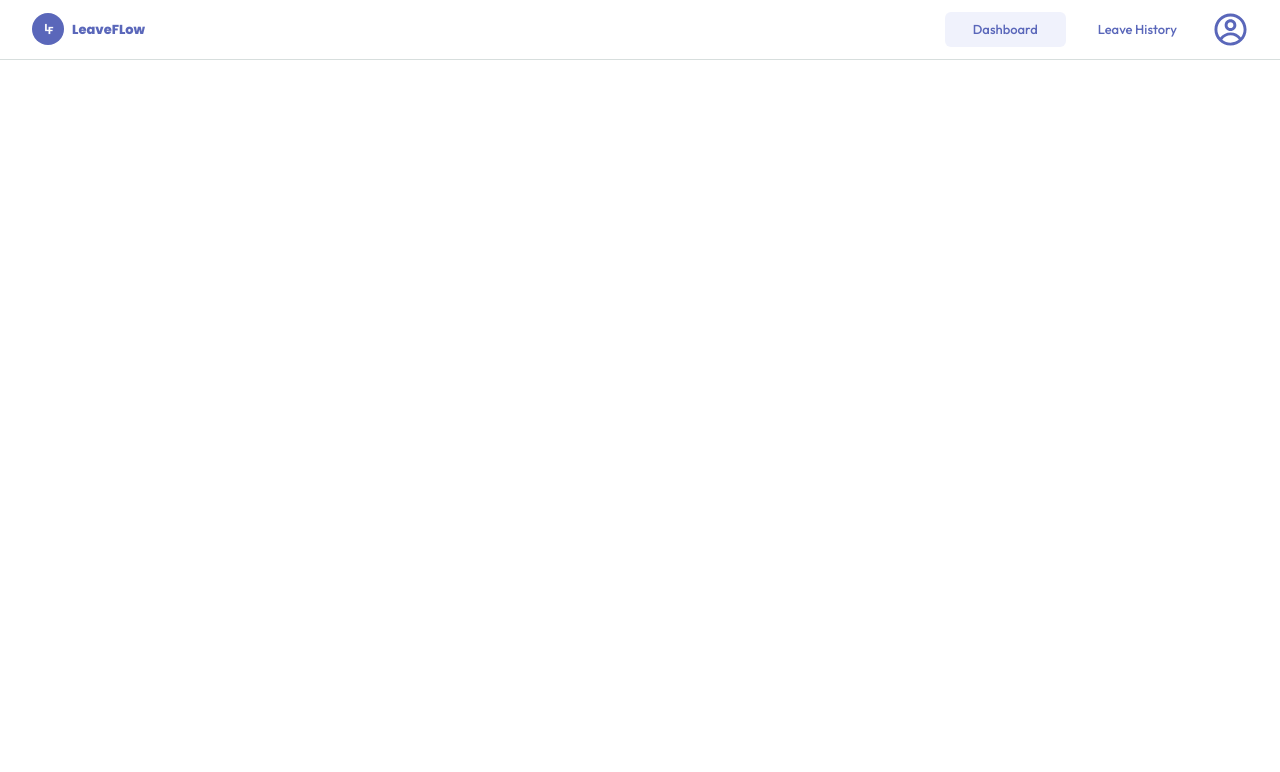
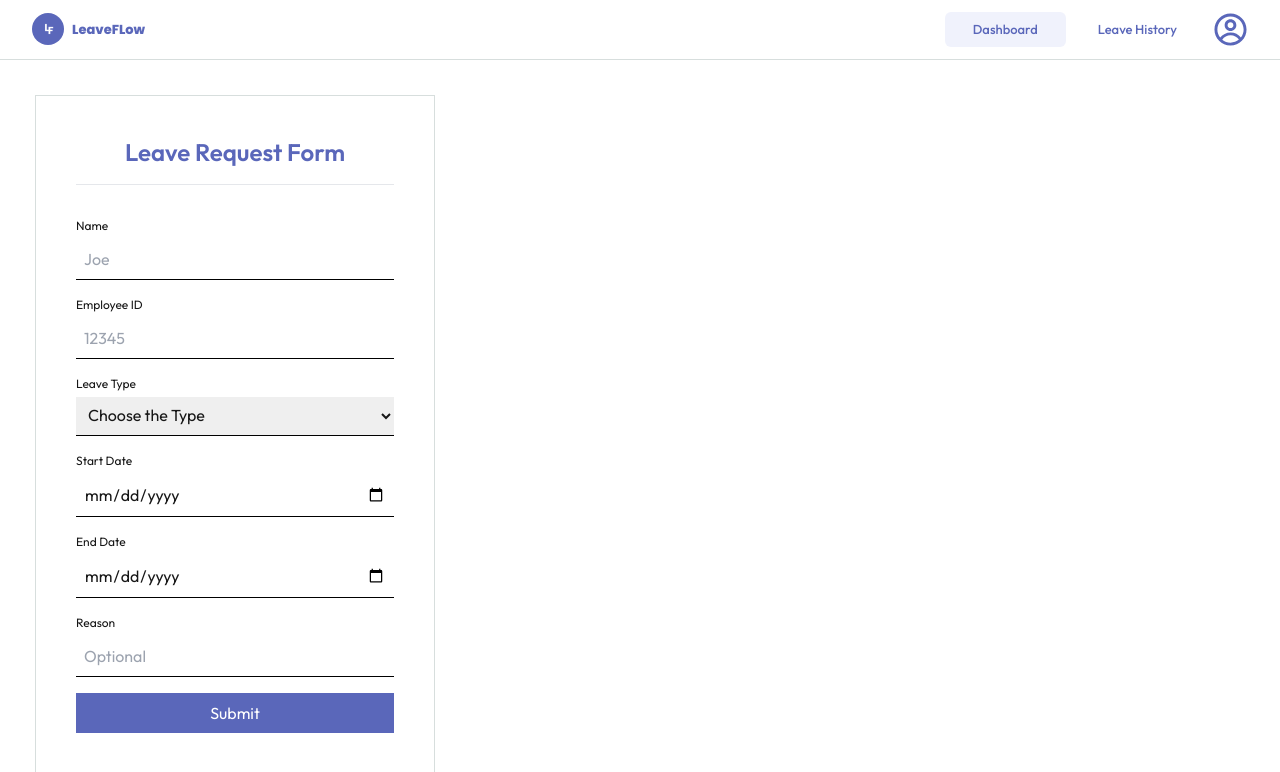
Before and after one commit to asad-shaik-md/LeaveFlow, a Next.js app in the folder client/: page /dashboard in a window 1280 px wide. Shown: the top 772 px of the page. Built offline with nearby package versions, Linux system fonts and the light colour scheme.

Commit message:
basic design of LeaveRequest Form component

```diff
--- a/client/app/(dashboard)/dashboard/page.tsx
+++ b/client/app/(dashboard)/dashboard/page.tsx
@@ -1,6 +1,10 @@
+import LeaveRequest from "@/app/components/LeaveRequest"
+
 const Dashboard = () => {
   return (
-    <div className=''></div>
+    <div className=''>
+      <LeaveRequest />
+    </div>
   )
 }
 
--- a/client/app/(dashboard)/layout.tsx
+++ b/client/app/(dashboard)/layout.tsx
@@ -1,7 +1,7 @@
 import type { Metadata } from "next";
 import { Poppins, Outfit } from "next/font/google";
 import "../globals.css";
-import Navbar from '../components/Navbar'
+import Navbar from '../components/Navbar';
 
 const poppins = Poppins({
   variable: "--font-poppins",
--- /dev/null
+++ b/client/app/components/LeaveRequest.tsx
@@ -0,0 +1,96 @@
+"use client"
+
+const LeaveRequest = () => {
+  return (
+    <div className='max-w-[400px] p-10 m-[35px] flex flex-col gap-4 border-[#D7DEDD] border-[1px] font-[family-name:var(--font-outfit)]'>
+        <h1 className="text-center text-2xl font-semibold text-[#5A67BA]">Leave Request Form</h1>
+        <hr className="h-[0] w-auto border-[1] bg-[#D7DEDD]" />
+
+        <form>
+            <div className="mt-4">
+              <label htmlFor="name" className="block text-[12px] ">
+                Name
+              </label>
+              <input
+                id="name"
+                type="text"
+                placeholder="Joe"
+                className="w-full border-black border-b mt-1 p-2 focus:outline-none"
+              />
+            </div>
+
+            <div className="mt-4">
+              <label htmlFor="employeeID" className="block text-[12px] ">
+                Employee ID
+              </label>
+              <input
+                id="employeeID"
+                type="number"
+                placeholder="12345"
+                className="w-full border-black border-b mt-1 p-2 focus:outline-none"
+              />
+            </div>
+
+            <div className="mt-4">
+              <label htmlFor="leaveType" className="block text-[12px] ">
+                Leave Type
+              </label>
+              <select
+                id="leaveType"
+                className="w-full border-black border-b mt-1 p-2 focus:outline-none"
+              >
+                <option value="">Choose the Type</option>
+                <option value="Sick Leave">Sick Leave</option>
+                <option value="Causal Leave">Causal Leave</option>
+                <option value="Vaction Leave">Vaction Leave</option>
+              </select>
+            </div>
+
+            <div className="mt-4">
+              <label htmlFor="startDate" className="block text-[12px] ">
+                Start Date
+              </label>
+              <input
+                id="startDate"
+                type="date"
+                defaultValue="20-10-2021"
+                className="w-full border-black border-b mt-1 p-2 focus:outline-none"
+              />
+            </div>
+
+            <div className="mt-4">
+              <label htmlFor="endDate" className="block text-[12px] ">
+                End Date
+              </label>
+              <input
+                id="endDate"
+                type="date"
+                placeholder=""
+                className="w-full border-black border-b mt-1 p-2 focus:outline-none"
+              />
+            </div>
+
+            <div className="mt-4">
+              <label htmlFor="reason" className="block text-[12px] ">
+                Reason
+              </label>
+              <input
+                id="reason"
+                type="text"
+                placeholder="Optional"
+                className="w-full border-black border-b mt-1 p-2 focus:outline-none"
+              />
+            </div>
+
+            <button
+              type="submit"
+              className="w-full h-[40px] bg-[#5A67BA] hover:bg-[#4C5490] text-white my-4"
+            >
+              Submit
+            </button>
+          </form>
+    </div>
+  )
+}
+
+export default LeaveRequest
```
